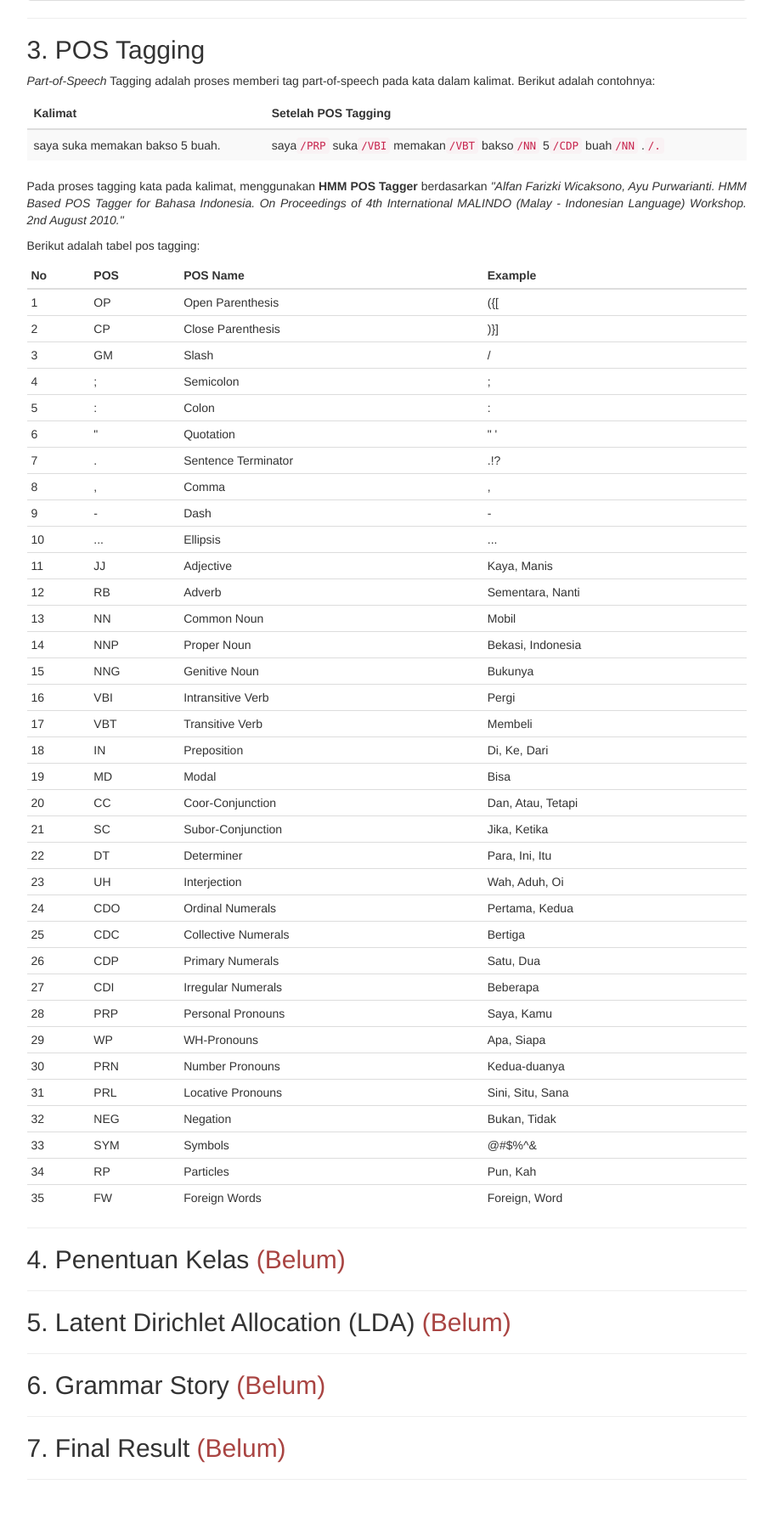
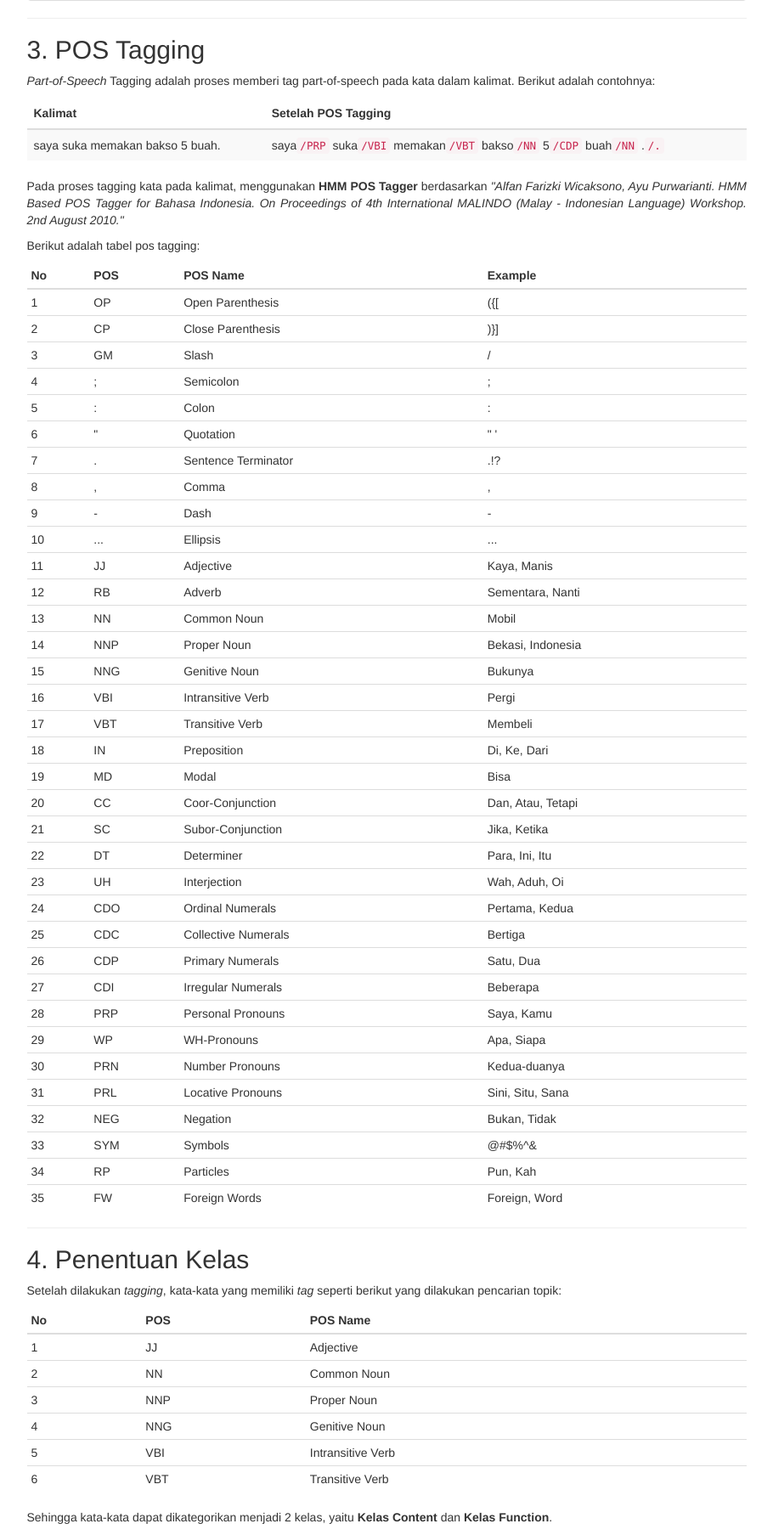
Before and after one commit to yasirabd/flask-storytelling-twitter-testing, a Flask app: page /process in a window 1280 px wide. Shown: the part 886-2693 px from the top of the page at 85% size, without its empty margins (331-1241 px from the left). Before the commit the page ends 2628 px from the top, so only its background shows below. Run offline with Flask 2, Linux system fonts and the light colour scheme; some libraries are stand-ins or nearby versions.

Commit message:
- add table penentuan_kelas - ui penentuan kelas - function penentuan kelas

```diff
--- a/app/main/routes.py
+++ b/app/main/routes.py
@@ -2,7 +2,7 @@ from app import db
 from flask import current_app, render_template, request, jsonify
 import os
 from app.main import bp
-from app.models import Tweet, Test, Preprocess, PosTag
+from app.models import Tweet, Test, Preprocess, PosTag, PenentuanKelas
 from ..modules.preprocess import Normalize, Tokenize, SymSpell
 from ..modules.hmmtagger import MainTagger, Tokenization
 
@@ -152,3 +152,61 @@ def pos_tagging():
         db.session.commit()
 
     return jsonify(status_pos_tagging="success")
+
+
+@bp.route('/process/penentuan_kelas', methods=['GET', 'POST'])
+def penentuan_kelas():
+    Ccon = ['JJ', 'NN','NNP', 'NNG', 'VBI', 'VBT']
+    Cfunc = ['OP', 'CP', 'GM', ';', ':', '"', '.',
+             ',', '-', '...', 'RB', 'IN', 'MD', 'CC',
+             'SC', 'DT', 'UH', 'CDO', 'CDC', 'CDP', 'CDI',
+             'PRP', 'WP', 'PRN', 'PRL', 'NEG', 'SYM', 'RP', 'FW']
+
+    tweets_tagged = PosTag.query.all()
+
+    # get text from table PostTag
+    list_tweets = []
+    for t in tweets_tagged:
+        tid_tweet = [t.tweet_id, t.text]
+        list_tweets.append(tid_tweet)
+
+    # do penentuan kelas
+    result = []
+    for tweet in list_tweets:
+        tweet_id, text = tweet[0], tweet[1]
+
+        if len(text) > 0:
+            text_split = text.split(' ')
+
+            doc_complete = {"con": [], "func": []}
+            con = []
+            func = []
+
+            for word in text_split:
+                w = word.split('/', 1)[0]
+                tag = word.split('/', 1)[1]
+                if tag in Ccon:
+                    con.append(word)
+                elif tag in Cfunc:
+                    func.append(word)
+            doc_complete["con"].append(' '.join(con))
+            doc_complete["func"].append(' '.join(func))
+        else:
+            doc_complete["con"].append(text)
+            doc_complete["func"].append(text)
+
+        result.append([tweet_id, doc_complete])
+
+    # insert into table penentuan kelas
+    for tweet in result:
+        tweet_id, text = tweet[0], tweet[1]
+        content, function = ''.join(text["con"]), ''.join(text["func"])
+
+        tb_penentuan_kelas = PenentuanKelas()
+        tb_penentuan_kelas.content = content
+        tb_penentuan_kelas.function = function
+        tb_penentuan_kelas.tweet_id = tweet_id
+        db.session.add(tb_penentuan_kelas)
+        db.session.commit()
+
+    return jsonify(status_penentuan_kelas="success")
--- a/app/templates/process.html
+++ b/app/templates/process.html
@@ -47,7 +47,7 @@ Storytelling Twitter
         <li><a href="#crawling">1. Observe Data <span id="stat_observe_sidebar" class="text-danger">(Belum)</span></a></li>
         <li><a href="#preprocessing">2. Preprocessing <span style="display:none" id="stat_preprocessing_sidebar" class="text-danger">(Belum)</span></a></li>
         <li><a href="#tagging">3. POS Tagging <span style="display: none;" id="stat_pos_tagging_sidebar" class="text-danger">(Belum)</span></a></li>
-        <li><a href="#penentuan_kelas">4. Penentuan Kelas <span id="stat_penentuan_kelas_sidebar" class="text-danger">(Belum)</span></a></li>
+        <li><a href="#penentuan_kelas">4. Penentuan Kelas <span style="display: none;" id="stat_penentuan_kelas_sidebar" class="text-danger">(Belum)</span></a></li>
         <li><a href="#lda">5. Latent Dirichlet Allocation (LDA) <span id="stat_lda_sidebar" class="text-danger">(Belum)</span></a></li>
         <li><a href="#grammar">6. Grammar Story <span id="stat_grammar_sidebar" class="text-danger">(Belum)</span></a></li>
         <li><a href="#final">7. Final Result <span id="stat_final_sidebar" class="text-danger">(Belum)</span></a></li>
@@ -367,8 +367,74 @@ Storytelling Twitter
         <p class="code"><small><span id="status_pos_tagging"></span></small></p>
       </p>
       <hr>
-      <h2 id="penentuan_kelas" class="anchor">4. Penentuan Kelas <span id="stat_penentuan_kelas_header" class="text-danger">(Belum)</span></h2>
-
+      <h2 id="penentuan_kelas" class="anchor">4. Penentuan Kelas <span style="display: none;" id="stat_penentuan_kelas_header" class="text-danger">(Belum)</span></h2>
+      <p>
+        Setelah dilakukan <i>tagging</i>, kata-kata yang memiliki <i>tag</i> seperti berikut yang dilakukan pencarian topik:
+        <table class="table table-condensed">
+          <thead>
+            <tr>
+              <th>No</th>
+              <th>POS</th>
+              <th>POS Name</th>
+            </tr>
+          </thead>
+          <tbody>
+            <tr>
+              <td>1</td>
+              <td>JJ</td>
+              <td>Adjective</td>
+            </tr>
+            <tr>
+              <td>2</td>
+              <td>NN</td>
+              <td>Common Noun</td>
+            </tr>
+            <tr>
+              <td>3</td>
+              <td>NNP</td>
+              <td>Proper Noun</td>
+            </tr>
+            <tr>
+              <td>4</td>
+              <td>NNG</td>
+              <td>Genitive Noun</td>
+            </tr>
+            <tr>
+              <td>5</td>
+              <td>VBI</td>
+              <td>Intransitive Verb</td>
+            </tr>
+            <tr>
+              <td>6</td>
+              <td>VBT</td>
+              <td>Transitive Verb</td>
+            </tr>
+          </tbody>
+        </table>
+        <p>
+          Sehingga kata-kata dapat dikategorikan menjadi 2 kelas, yaitu <b>Kelas Content</b> dan <b>Kelas Function</b>.
+        </p>
+        <table class="table">
+          <thead>
+            <tr>
+              <th>Kelas</th>
+              <th>Tag</th>
+            </tr>
+          </thead>
+          <tbody>
+            <tr>
+              <td>Content</td>
+              <td>JJ, NN, NNP, NNG, VBI, VBT</td>
+            </tr>
+            <tr>
+              <td>Function</td>
+              <td>OP, CP, GM, ';', ':', '"', '.', ',', '-', '...', RB, IN, MD, CC, SC, DT, UH, CDO, CDC, CDP, CDI, PRP, WP, PRN, PRL, NEG, SYM, RP, FW</td>
+            </tr>
+          </tbody>
+        </table>
+        <button style="display: none;" type="submit" class="btn btn-primary" data-loading-text="<i class='fa fa-spinner fa-spin'></i> Proses Penentuan Kelas" id="btnPenentuanKelas">Lakukan Penentuan Kelas</button>
+        <p class="code"><small><span id="status_penentuan_kelas"></span></small></p>
+      </p>
       <hr>
       <h2 id="lda" class="anchor">5. Latent Dirichlet Allocation (LDA) <span id="stat_lda_header" class="text-danger">(Belum)</span></h2>
 
@@ -469,5 +535,34 @@ function doPosTaggingShow(data) {
   }, 0);
 }
 $('#btnPosTagging').click(doPosTagging)
+
+// javascript for penentuan kelas
+function gantiStatusKelas() {
+  var stat_kelas_sidebar =  document.getElementById("stat_penentuan_kelas_sidebar");
+  var stat_kelas_header = document.getElementById("stat_penentuan_kelas_header");
+  stat_kelas_sidebar.innerHTML = "(Sudah)";
+  stat_kelas_sidebar.style.color = "green";
+  stat_kelas_header.innerHTML = "(Sudah)";
+  stat_kelas_header.style.color = "green";
+}
+function doPenentuanKelas(ev){
+  ev.preventDefault();
+  $("#btnPenentuanKelas").button('loading');
+  $.ajax({
+    method: 'POST',
+    url: {{ url_for('main.penentuan_kelas')|tojson }},
+    timeout: 0,
+    data: $(this).serialize(),
+  }).done(doPenentuanKelasShow);
+}
+function doPenentuanKelasShow(data) {
+  $('#status_penentuan_kelas').text(data.status_penentuan_kelas);
+  gantiStatusKelas();
+  $("#btnPenentuanKelas").button('reset');
+  setTimeout(function () {
+    $("#btnPenentuanKelas").prop("disabled", true);
+  }, 0);
+}
+$('#btnPenentuanKelas').click(doPenentuanKelas)
 </script>
 {% endblock %}
```
Also changed, not shown: app/models.py (+12 -0 lines), migrations/versions/20c23f1ce2c4_penentuan_kelas_table.py (added, +35 -0 lines), app.db.
